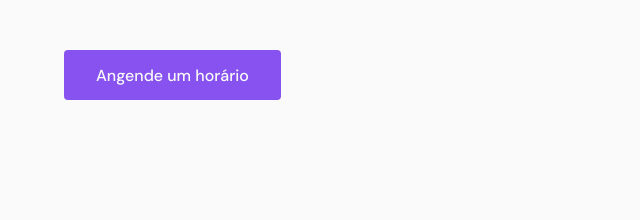
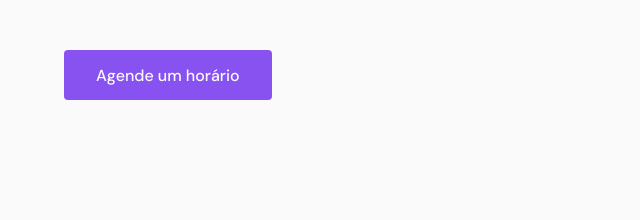
Before and after one commit to vvnnss/anacarolinarpavaoadv, a plain HTML site: page index.html in a window 1280 px wide. Shown: the part 532-752 px from the top of the page, 0-640 px from the left. Drawn offline with nearby package versions, Linux system fonts and the light colour scheme; files whose address does not match are found by name.

Commit message:
Update index.html

```diff
--- a/index.html
+++ b/index.html
@@ -62,7 +62,7 @@
             <br> OAB/MS 19.353</h3> </br>
             </p>
 
-            <a class="button" href="https://api.whatsapp.com/send?phone=+5567992704373&text=Olá,%20Ana%20Carolina!%20Gostaria%20de%20uma%20consulta." target="_blank">Angende um horário</a>
+            <a class="button" href="https://api.whatsapp.com/send?phone=+5567992704373&text=Olá,%20Ana%20Carolina!%20Gostaria%20de%20uma%20consulta." target="_blank">Agende um horário</a>
           </div>
         </div>
       </section>
```
